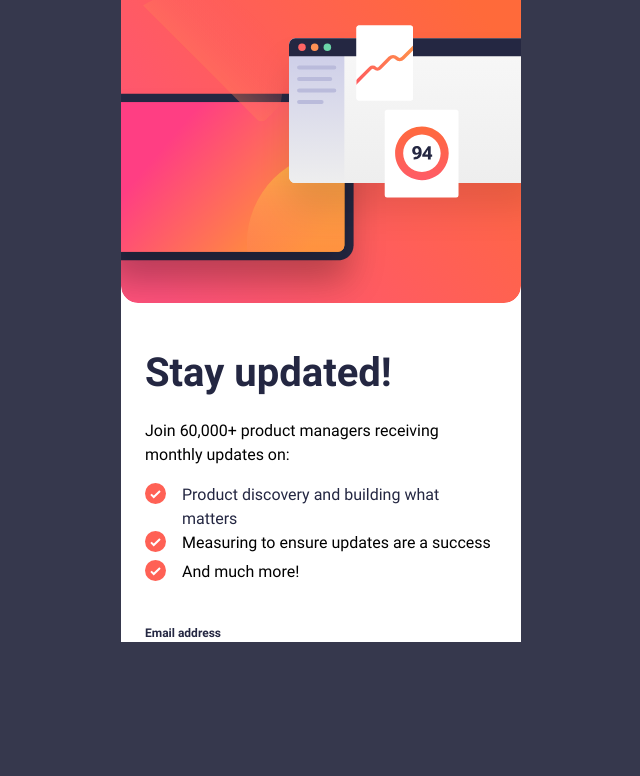
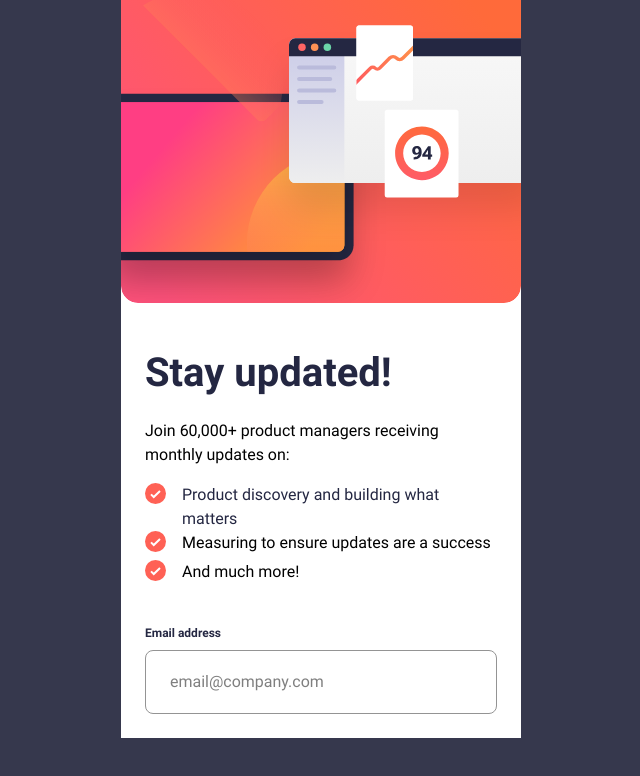
Before and after one commit to Maz-hub/newsletter-signup, a React (Vite) app: page / in a window 1280 px wide. Shown: the top 776 px of the page, without its empty margins (319-959 px from the left). Built offline with nearby package versions, Linux system fonts and the light colour scheme.

Commit message:
Add email input field to NewsletterCard and style it

```diff
--- a/src/components/NewsletterCard.jsx
+++ b/src/components/NewsletterCard.jsx
@@ -39,7 +39,13 @@ const NewsletterCard = () => {
         </div>
 
         <div>
-          <p className="text-preset-3">Email address</p>
+          <p className="text-preset-3 mb-2">Email address</p>
+          <input
+            type="email"
+            id="email"
+            placeholder="email@company.com"
+            className="email-input"
+          />
         </div>
       </div>
     </div>
--- a/src/index.css
+++ b/src/index.css
@@ -88,4 +88,8 @@ body {
         @apply text-[length:var(--text-preset-2-regular)] leading-[--leading-preset-2-regular] tracking-[--tracking-preset-2-regular] [font-weight:var(--font-weight-preset-2-regular)] text-left text-[color:var(--color-blue-800)]
     }
 
+    .email-input {
+        @apply w-full h-16 pl-6 border border-[color:var(--color-grey)] rounded-[8px] mb-6
+    }
+
 }
```
